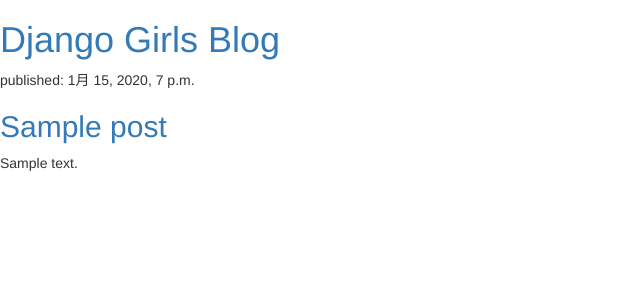
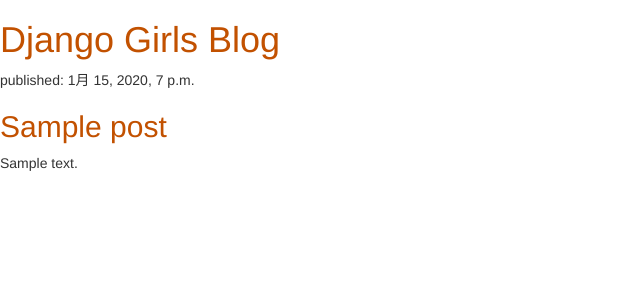
Before and after one commit to masam101376/djangogirls, a Django app: page / in a window 1280 px wide. Shown: the top 300 px of the page, without its empty margins (0-640 px from the left). Run offline with Django 3.2, Linux system fonts and the light colour scheme; tables that the repository leaves empty hold one stand-in row (values such as "Sample post"); some libraries are stand-ins or nearby versions.

Commit message:
Add main css file

```diff
--- /dev/null
+++ b/blog/static/css/blog.css
@@ -0,0 +1,3 @@
+h1 a, h2 a {
+    color: #C25100;
+}
--- a/blog/templates/blog/post_list.html
+++ b/blog/templates/blog/post_list.html
@@ -1,3 +1,4 @@
+{% load static %}
 <!DOCTYPE html>
 <html lang="en">
 <head>
@@ -5,9 +6,13 @@
     <meta name="viewport" content="width=device-width, initial-scale=1.0">
     <title>Django Girls Blog</title>
 
-    <!-- Bootstrap CSS -->
+    <!-- Bootstrap Style Sheet -->
     <link rel="stylesheet" href="//maxcdn.bootstrapcdn.com/bootstrap/3.2.0/css/bootstrap.min.css">
     <link rel="stylesheet" href="//maxcdn.bootstrapcdn.com/bootstrap/3.2.0/css/bootstrap-theme.min.css">
+
+    <!-- Main Style Sheet -->
+    <link rel="stylesheet" href="{% static 'css/blog.css' %}">
+
 </head>
 <body>
     <div>
```
